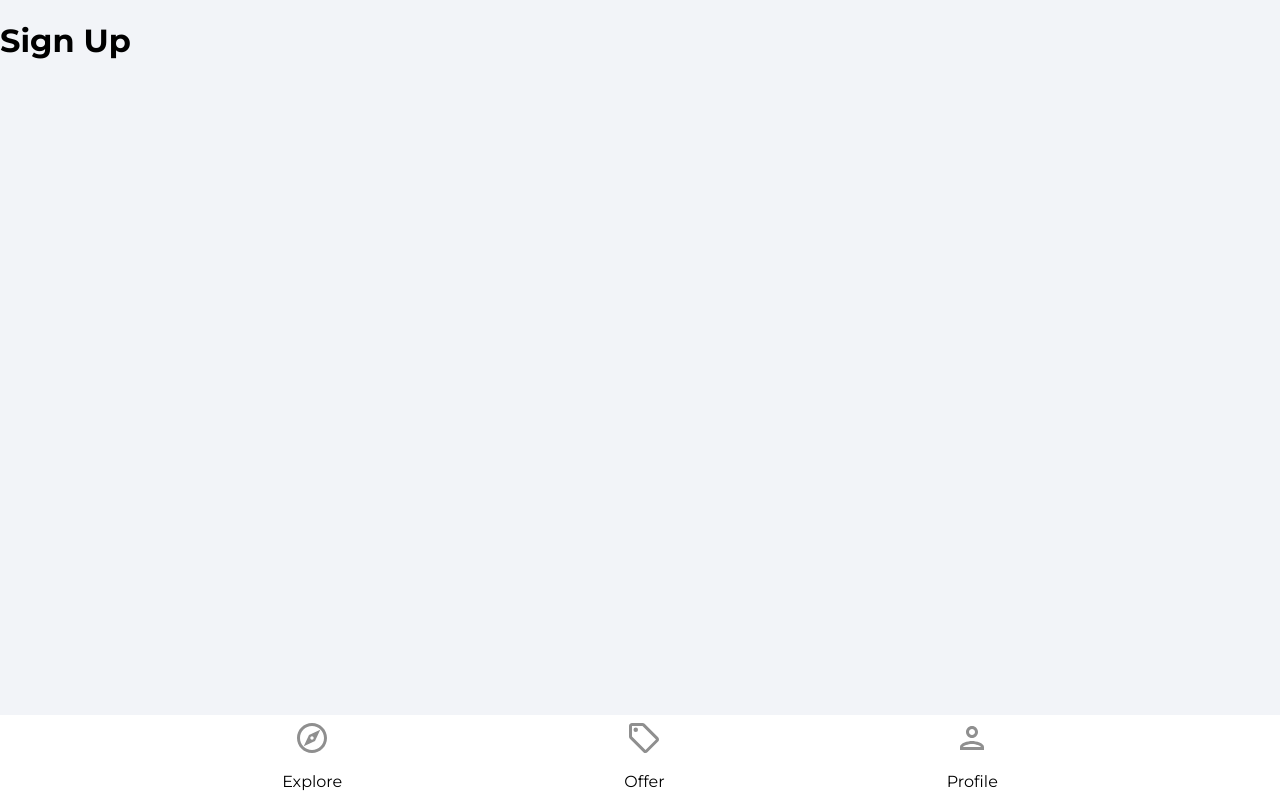
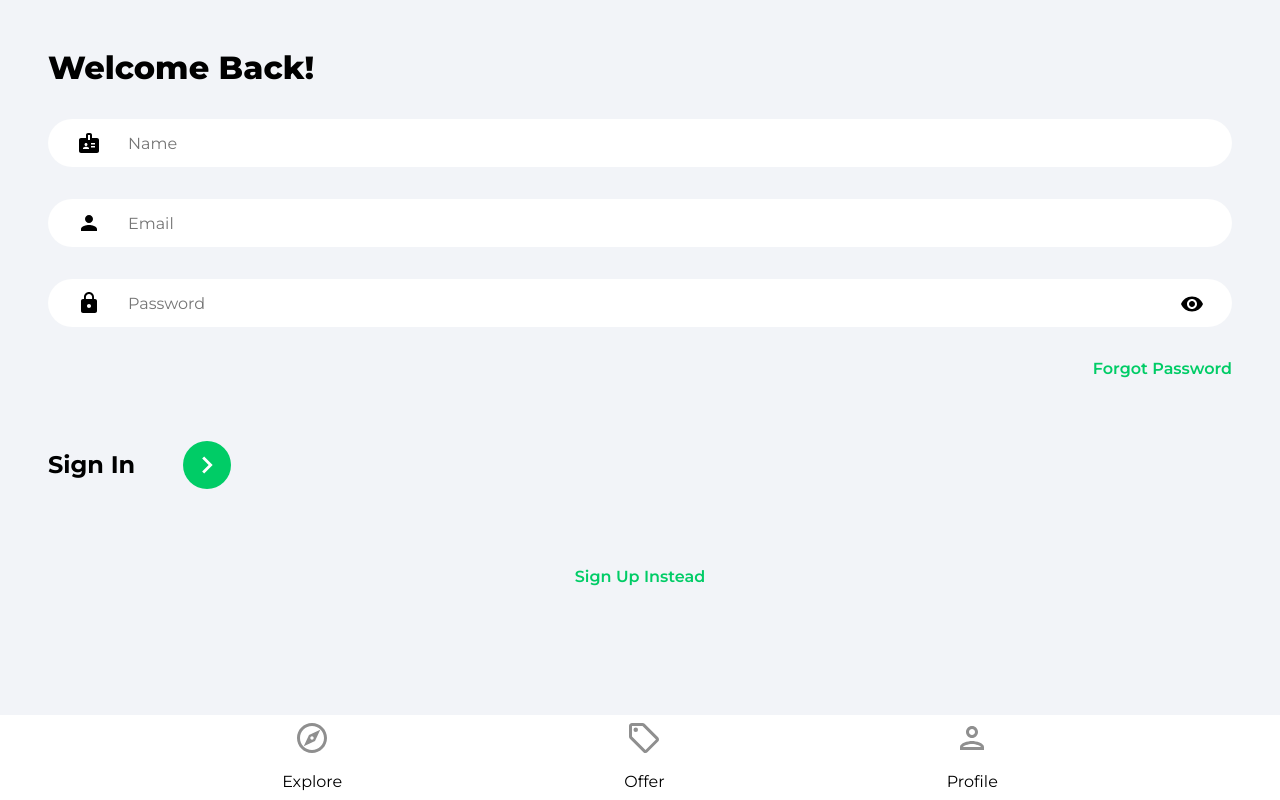
Before and after one commit to juliezimmer/House-Marketplace, a React (Create React App) app: page /sign-up in a window 1280 px wide. Built offline with nearby package versions, Linux system fonts and the light colour scheme.

Commit message:
created sign in and sign up forms

```diff
--- a/src/components/Navbar.jsx
+++ b/src/components/Navbar.jsx
@@ -39,7 +39,15 @@
               width="36px"
               height="36px"
             />
-            <p>Offer</p>
+            <p
+              className={
+                pathMatchRoute("/offer")
+                  ? "navbarListItemNameActive"
+                  : "NavbarListItemName"
+              }
+            >
+              Offer
+            </p>
           </li>
           <li className="navbarListItem" onClick={() => navigate("/profile")}>
             <PersonOutlineIcon
@@ -47,7 +55,15 @@
               width="36px"
               height="36px"
             />
-            <p>Profile</p>
+            <p
+              className={
+                pathMatchRoute("/profile")
+                  ? "navbarListItemNameActive"
+                  : "NavbarListItemName"
+              }
+            >
+              Profile
+            </p>
           </li>
         </ul>
       </nav>
--- a/src/pages/SignIn.jsx
+++ b/src/pages/SignIn.jsx
@@ -1,8 +1,82 @@
+import { useState } from "react";
+import { Link, useNavigate } from "react-router-dom";
+import { ReactComponent as ArrowRightIcon } from "../assets/svg/keyboardArrowRightIcon.svg";
+import visibilityIcon from "../assets/svg/visibilityIcon.svg";
+
 function SignIn() {
+  // component level state //
+  const [showPassword, setShowPassword] = useState(false);
+  const [formData, setFormData] = useState({
+    email: "",
+    password: "",
+  });
+  // destructure from formData //
+  const { email, password } = formData;
+
+  // initialize Navigate //
+  const navigate = useNavigate();
+
+  const onChange = (e) => {
+    // update formData state //
+    setFormData((prevState) => ({
+      ...prevState,
+      [e.target.id]: e.target.value,
+    }));
+  };
+
   return (
-    <div>
-      <h1>Sign In</h1>
-    </div>
+    <>
+      <div className="pageContainer">
+        <header>
+          <p className="pageHeader">Welcome Back!</p>
+        </header>
+
+        <form>
+          <input
+            type="email"
+            className="emailInput"
+            placeholder="Email"
+            id="email"
+            value={email}
+            onChange={onChange}
+          />
+
+          <div className="passwordInputDiv">
+            <input
+              type={showPassword ? "text" : "password"}
+              className="passwordInput"
+              placeholder="Password"
+              id="password"
+              value={password}
+              onChange={onChange}
+            />
+
+            <img
+              src={visibilityIcon}
+              alt="showPassword"
+              className="showPassword"
+              onClick={() => setShowPassword((prevState) => !prevState)}
+            />
+          </div>
+
+          <Link to="/forgot-password" className="forgotPasswordLink">
+            Forgot Password
+          </Link>
+
+          <div className="signInBar">
+            <p className="signInText">Sign In</p>
+            <button className="signInButton">
+              <ArrowRightIcon fill="#ffffff" width="34px" height="34px" />
+            </button>
+          </div>
+        </form>
+
+        {/* Google OAuth */}
+        <Link to="/sign-up" className="registerLink">
+          Sign Up Instead
+        </Link>
+      </div>
+    </>
   );
 }
 
--- a/src/pages/SignUp.jsx
+++ b/src/pages/SignUp.jsx
@@ -1,8 +1,92 @@
+import { useState } from "react";
+import { Link, useNavigate } from "react-router-dom";
+import { ReactComponent as ArrowRightIcon } from "../assets/svg/keyboardArrowRightIcon.svg";
+import visibilityIcon from "../assets/svg/visibilityIcon.svg";
+
 function SignUp() {
+  // component level state //
+  const [showPassword, setShowPassword] = useState(false);
+  const [formData, setFormData] = useState({
+    name: "",
+    email: "",
+    password: "",
+  });
+  // destructure from formData //
+  const { name, email, password } = formData;
+
+  // initialize Navigate //
+  const navigate = useNavigate();
+
+  const onChange = (e) => {
+    // update formData state //
+    setFormData((prevState) => ({
+      ...prevState,
+      [e.target.id]: e.target.value,
+    }));
+  };
+
   return (
-    <div>
-      <h1>Sign Up</h1>
-    </div>
+    <>
+      <div className="pageContainer">
+        <header>
+          <p className="pageHeader">Welcome Back!</p>
+        </header>
+
+        <form>
+          <input
+            type="text"
+            className="nameInput"
+            placeholder="Name"
+            id="name"
+            value={name}
+            onChange={onChange}
+          />
+
+          <input
+            type="email"
+            className="emailInput"
+            placeholder="Email"
+            id="email"
+            value={email}
+            onChange={onChange}
+          />
+
+          <div className="passwordInputDiv">
+            <input
+              type={showPassword ? "text" : "password"}
+              className="passwordInput"
+              placeholder="Password"
+              id="password"
+              value={password}
+              onChange={onChange}
+            />
+
+            <img
+              src={visibilityIcon}
+              alt="showPassword"
+              className="showPassword"
+              onClick={() => setShowPassword((prevState) => !prevState)}
+            />
+          </div>
+
+          <Link to="/forgot-password" className="forgotPasswordLink">
+            Forgot Password
+          </Link>
+
+          <div className="signInBar">
+            <p className="signInText">Sign In</p>
+            <button className="signInButton">
+              <ArrowRightIcon fill="#ffffff" width="34px" height="34px" />
+            </button>
+          </div>
+        </form>
+
+        {/* Google OAuth */}
+        <Link to="/sign-up" className="registerLink">
+          Sign Up Instead
+        </Link>
+      </div>
+    </>
   );
 }
 
```
